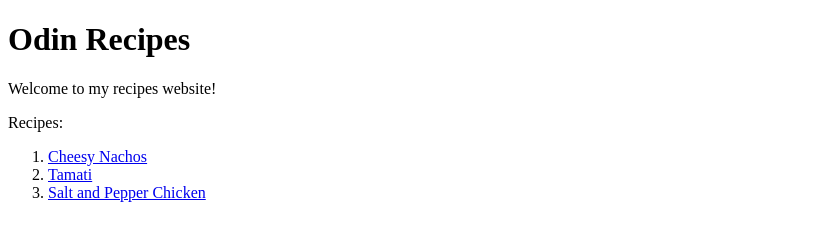
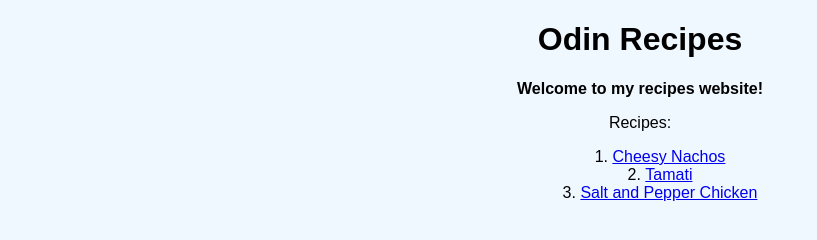
Before and after one commit to Aamir-20/odin-recipes, a plain HTML site: page index.html in a window 1280 px wide. Shown: the whole page, without its empty margins (0-817 px from the left). Drawn offline with Linux system fonts and the light colour scheme.

Commit message:
Add styling to html pages

```diff
--- a/index.html
+++ b/index.html
@@ -3,6 +3,7 @@
     <head>
         <meta charast="utf8">
         <title>My Recipes</title>
+        <link rel="stylesheet" href="style.css">
     </head>
 
     <body>
@@ -11,7 +12,7 @@
         <p>Welcome to my recipes website!</p>
 
         Recipes:
-        <ol>
+        <ol class="center">
             <li><a href="recipes/nachos.html">Cheesy Nachos</a></li>
             <li><a href="recipes/tamati.html">Tamati</a></li>
             <li><a href="recipes/sp-chicken.html">Salt and Pepper Chicken</a></li>
--- /dev/null
+++ b/style.css
@@ -0,0 +1,22 @@
+body {
+    font-family: Arial, Helvetica, sans-serif;
+    background-color: aliceblue;
+    text-align: center;
+  }
+
+p {
+    font-weight: 600;
+}
+
+ol {
+    text-align: left;
+}
+
+.center {
+    list-style-position: inside;
+    text-align: center;
+}
+
+ul {
+    list-style-position: inside;
+}
```
Also changed, not shown: recipes/nachos.html (+1 -0 lines), recipes/sp-chicken.html (+1 -0 lines), recipes/tamati.html (+1 -0 lines), 1 other file.
